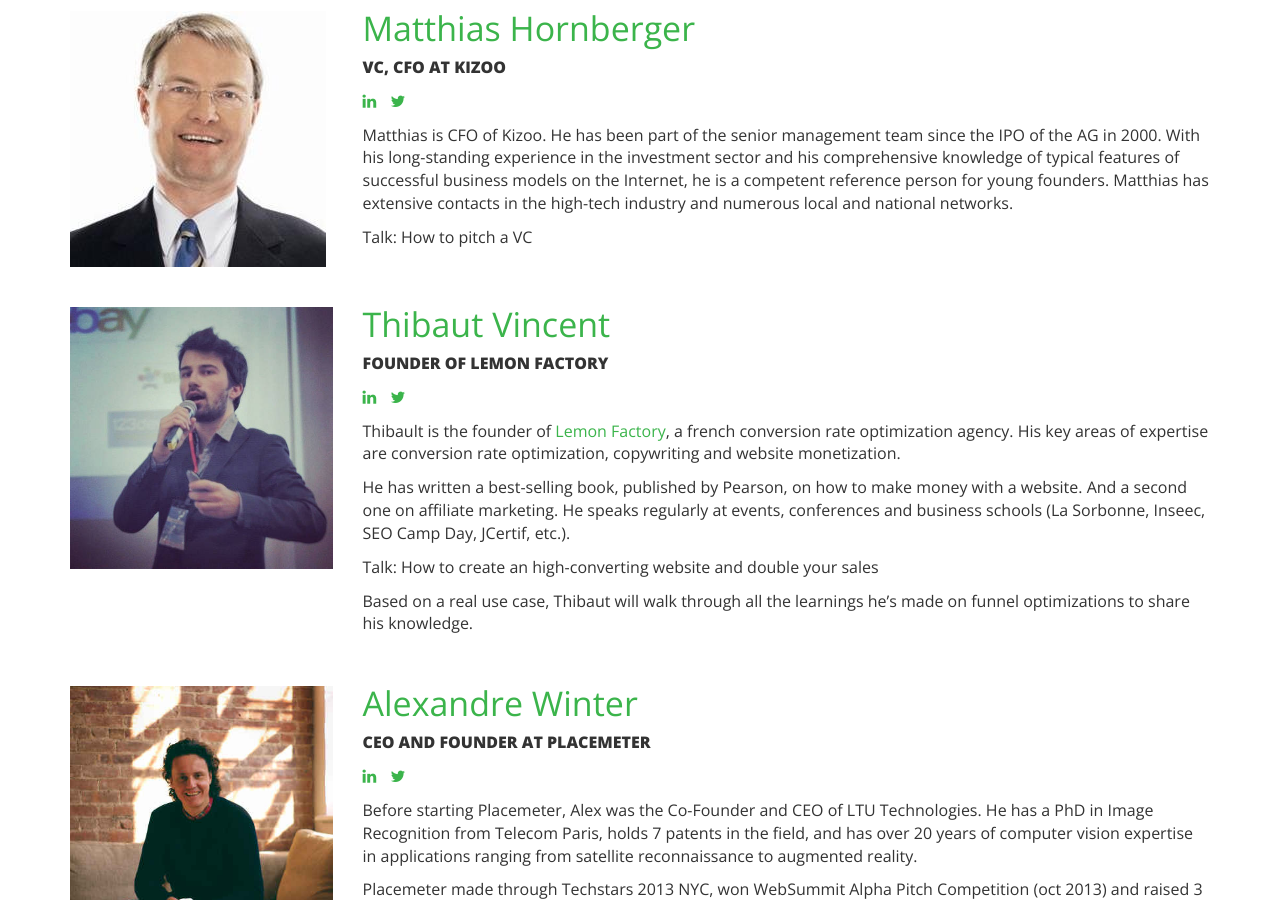
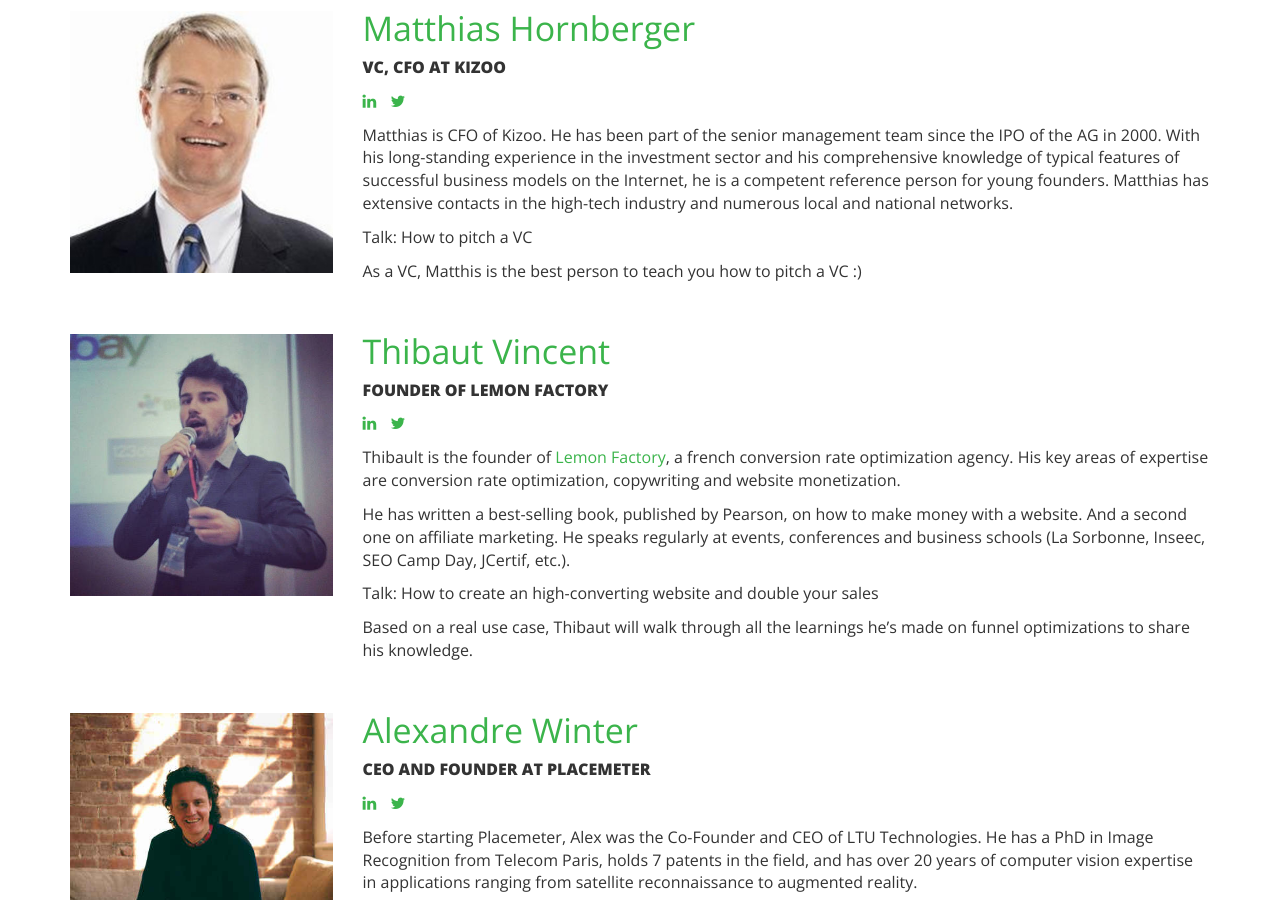
Before and after one commit to AlsaceDigitale/geeksonafarm_2015, a Jekyll site: the page built from speakers.html, in a window 1280 px wide and 900 px high, scrolled down 1993 px. Built offline with Jekyll 4.4.1, drawn with Linux system fonts in a browser that asks for light colours; nearby versions of some CDN libraries; comment, search, counter and statistics services are not loaded.

Commit message:
more infos

```diff
--- a/_config.yml
+++ b/_config.yml
@@ -51,6 +51,7 @@
     title: "VC, CFO at Kizoo"
     bio: "Matthias is CFO of Kizoo. He has been part of the senior management team since the IPO of the AG in 2000. With his long-standing experience in the investment sector and his comprehensive knowledge of typical features of successful business models on the Internet, he is a competent reference person for young founders. Matthias has extensive contacts in the high-tech industry and numerous local and national networks."
     talk_title: "How to pitch a VC"
+    talk_description: "As a VC, Matthis is the best person to teach you how to pitch a VC :)"
     linkedin: https://de.linkedin.com/pub/matthias-hornberger/0/184/a51
     twitter: https://twitter.com/mho1960
   - name: Thibaut Vincent
```
Also changed, not shown: img/matthias_hornberger.jpg.
